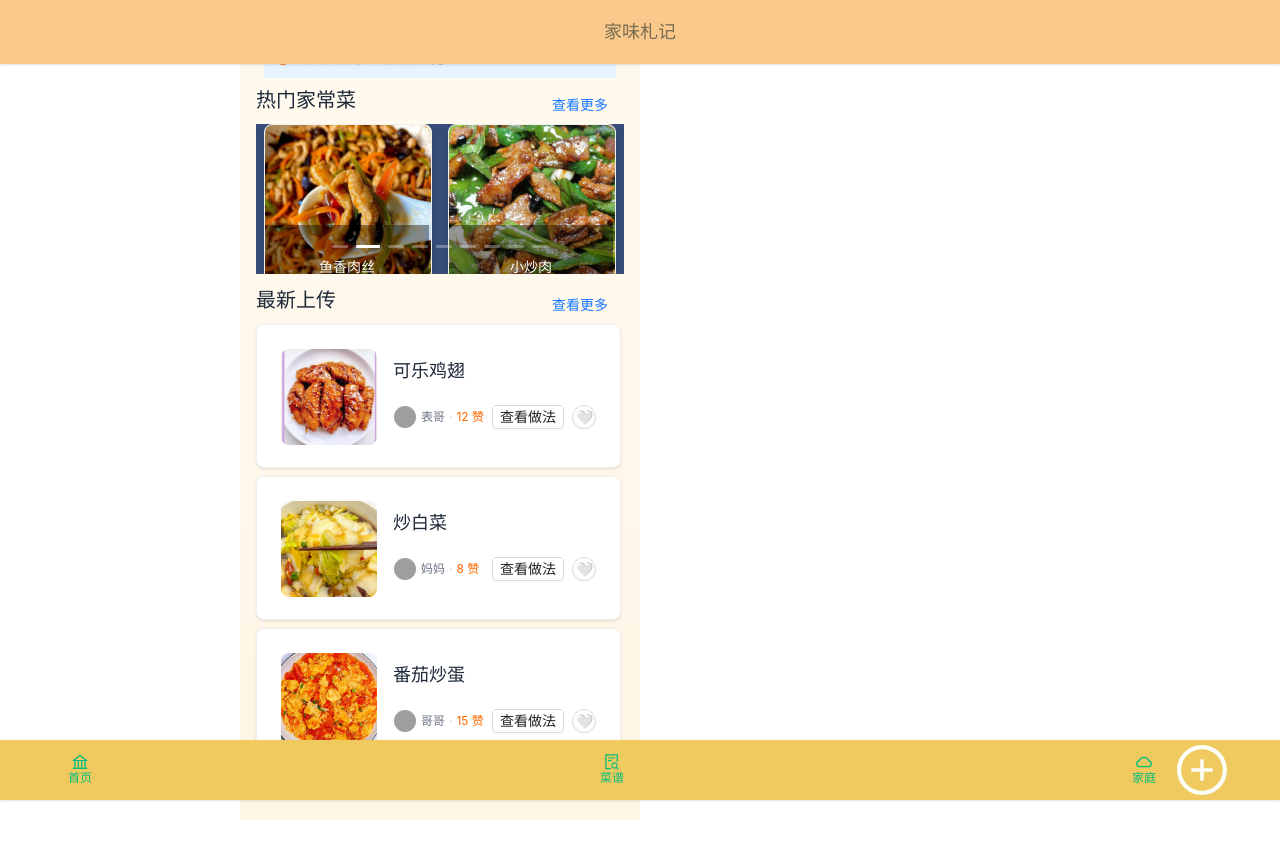
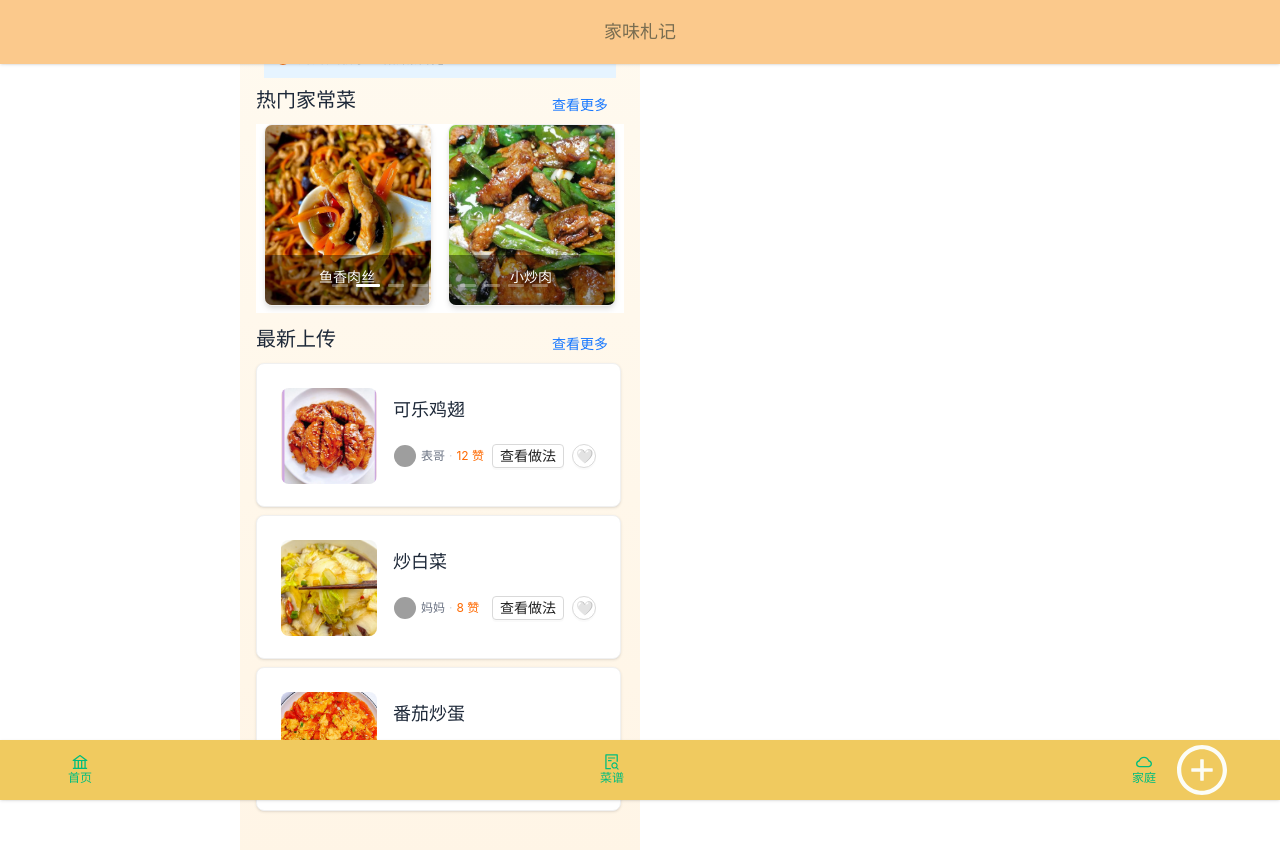
Before and after one commit to yoloeeii-eii/familyCook, a Vue app: page / in a window 1280 px wide. Built offline with nearby package versions, Linux system fonts and the light colour scheme; grey boxes are pictures that could not be loaded.

Commit message:
'feat:轮播图优化'

```diff
--- a/src/components/DishCarousel.vue
+++ b/src/components/DishCarousel.vue
@@ -1,4 +1,5 @@
 <template>
+  <div class="w-full">
     <a-carousel arrows :slides-to-show="2" :slides-to-scroll="1" autoplay :autoplay-speed="3000">
       <div v-for="dish in dishes" :key="dish.id" class="px-2">
         <a-card
@@ -11,15 +12,16 @@
               :src="dish.picture"
               class="w-full h-full object-cover transition-transform duration-300 group-hover:scale-105"
             />
-          <div
-            class="absolute w-[164px] h-[50px] bottom-4 left-0 right-0 bg-black/40 text-white text-sm p-8"
-          >
+            <div class="absolute w-[164px] h-[50px] bottom-0 left-0 right-0 bg-black/40">
+              <span class="flex justify-center items-center text-white text-sm p-3">
                 {{ dish.title }}
+              </span>
             </div>
           </div>
         </a-card>
       </div>
     </a-carousel>
+  </div>
 </template>
 
 <script setup lang="ts">
@@ -33,3 +35,21 @@ defineProps<{
   dishes: Dish[]
 }>()
 </script>
+<style lang="css" scoped>
+.slick-dots slick-dots-bottom {
+  bottom: 2px !important;
+}
+/* For demo */
+:deep(.slick-slide) {
+  text-align: center;
+  height: 189px;
+  line-height: 160px;
+  background: #ffffff;
+
+  overflow: hidden;
+}
+
+:deep(.slick-slide h3) {
+  color: #fff;
+}
+</style>
--- a/src/router/index.ts
+++ b/src/router/index.ts
@@ -11,13 +11,13 @@ const router = createRouter({
     {
       path: '/recipes',
       name: 'recipes',
-      component: () => import('@/views/recipes.vue'),
+      component: () => import('@/views/recipes/recipes.vue'),
     },
     {
       path: '/family',
       name: 'family',
       component: () => import('@/views/family.vue'),
-    }
+    },
   ],
 })
 
--- a/src/views/HomeView.vue
+++ b/src/views/HomeView.vue
@@ -72,17 +72,4 @@ function toggleFavorite(id: number) {
 }
 </script>
 
-<style scoped>
-/* For demo */
-:deep(.slick-slide) {
-  text-align: center;
-  height: 150px;
-  line-height: 160px;
-  background: #364d79;
-  overflow: hidden;
-}
-
-:deep(.slick-slide h3) {
-  color: #fff;
-}
-</style>
+<style scoped></style>
```
Lines whose indentation alone changed are shown as unchanged.
